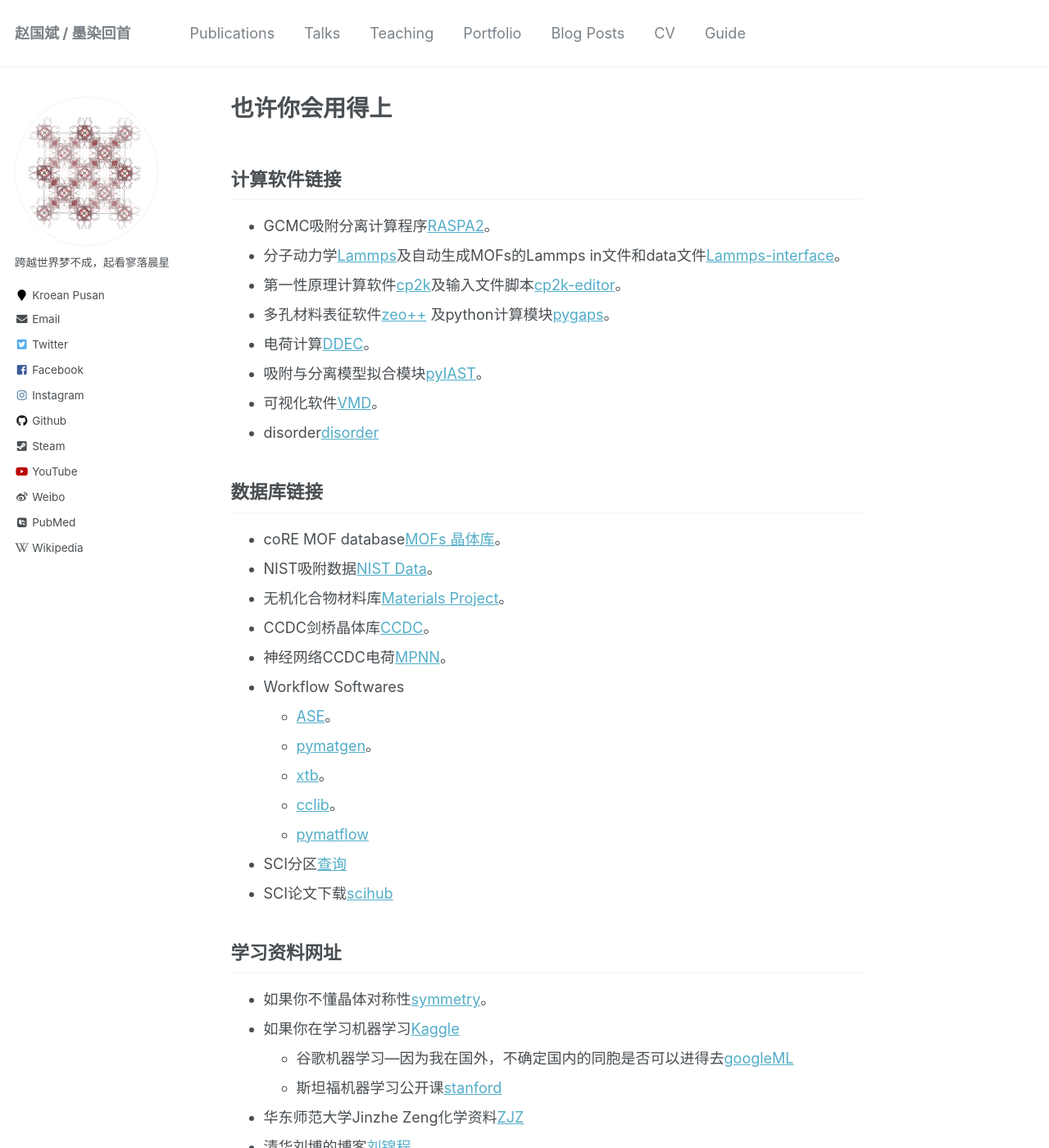
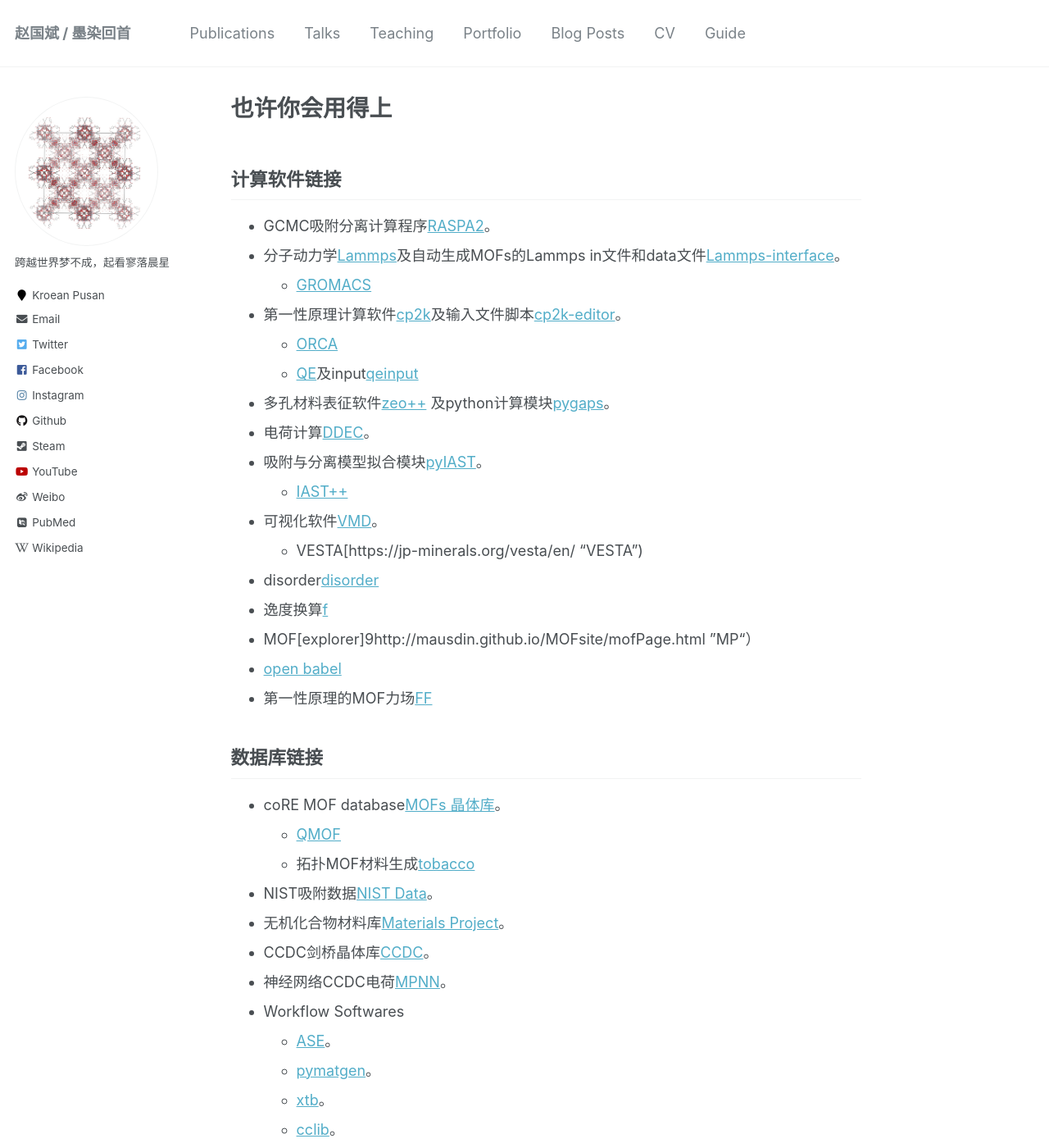
Before and after one commit to sxm13/ZGBshenxiaomoCV.github.io, a Jekyll site: the page built from _pages/markdown.md, in a window 1280 px wide and 1400 px high. Shown: the whole window at 82% size. Built offline with Jekyll 4.4.1, drawn with Linux system fonts in a browser that asks for light colours; some web fonts are replaced.

Commit message:
Update markdown.md

```diff
--- a/_pages/markdown.md
+++ b/_pages/markdown.md
@@ -11,16 +11,27 @@
 
 * GCMC吸附分离计算程序[RASPA2](https://github.com/iRASPA/RASPA2 "Make by David")。
 * 分子动力学[Lammps](https://lammps.sandia.gov/ "Lammps")及自动生成MOFs的Lammps in文件和data文件[Lammps-interface](https://github.com/peteboyd/lammps_interface/ "Lammps-interface")。
+  * [GROMACS](http://www.gromacs.org/ "md")
 * 第一性原理计算软件[cp2k](https://www.cp2k.org/ "cp2k")及输入文件脚本[cp2k-editor](https://github.com/avishart/CP2K_Editor/ "cp2k-editor")。
+  * [ORCA](https://orcaforum.kofo.mpg.de/app.php/portal "ORCA")
+  * [QE](https://www.quantum-espresso.org/ "QE")及input[qeinput](https://www.materialscloud.org/work/tools/qeinputgenerator "qi")
 * 多孔材料表征软件[zeo++](http://www.zeoplusplus.org/ "zeo++") 及python计算模块[pygaps](https://pygaps.readthedocs.io/en/master/ "pygaps")。
 * 电荷计算[DDEC](https://sourceforge.net/projects/ddec/ "DDEC")。
 * 吸附与分离模型拟合模块[pyIAST](https://github.com/CorySimon/pyIAST/ "pyIAST")。
+  * [IAST++](https://sangwon91.github.io/IASTpp/ "iast")
 * 可视化软件[VMD](https://www.ks.uiuc.edu/Research/vmd/ "VMD")。
+  * VESTA[https://jp-minerals.org/vesta/en/ "VESTA")
 * disorder[disorder](https://github.com/jichunlian/disorder "disorder")
+* 逸度换算[f](https://github.com/sxm13/ZGBshenxiaomoCV.github.io/tree/main/files/fugacity "f")
+* MOF[explorer]9http://mausdin.github.io/MOFsite/mofPage.html ”MP“）
+* [open babel](https://github.com/openbabel/openbabel/releases/tag/openbabel-2-4-0 "Open Babel")
+* 第一性原理的MOF力场[FF](https://github.com/molmod/QuickFF "MOFFF")
 
 ## 数据库链接
 
 * coRE MOF database[MOFs 晶体库](https://zenodo.org/record/3677685#.X8uDkrniuUl "2019coRE MOF")。
+  * [QMOF](https://github.com/arosen93/QMOF "QMOF")
+  * 拓扑MOF材料生成[tobacco](https://github.com/tobacco-mofs/tobacco_3.0 "MAKEMOF")
 * NIST吸附数据[NIST Data](https://adsorption.nist.gov/index.php#home "Adsorption data")。
 * 无机化合物材料库[Materials Project](https://materialsproject.org/ "Materials project")。
 * CCDC剑桥晶体库[CCDC](https://www.ccdc.cam.ac.uk/ "CCDC")。
```
Also changed, not shown: other parts of _pages/markdown.md (+2 -0 lines).
